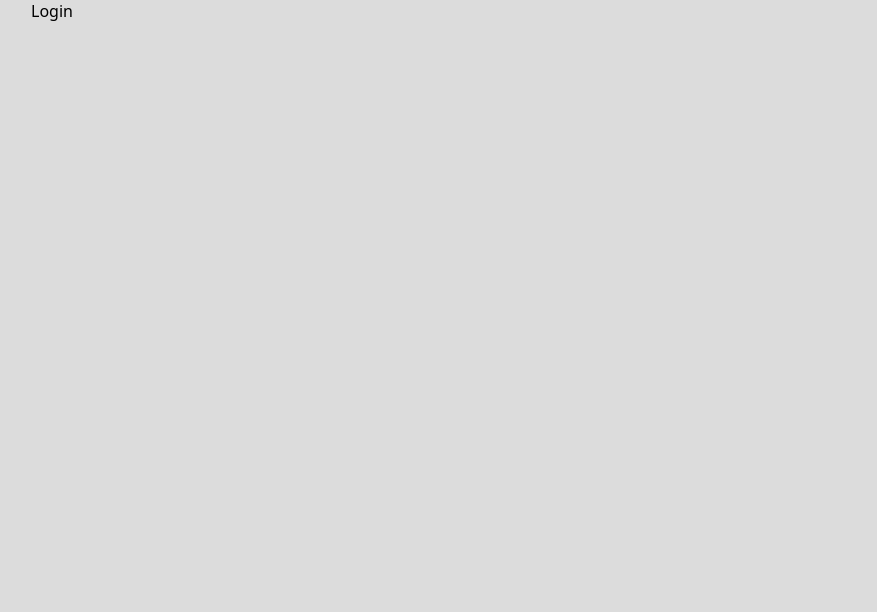
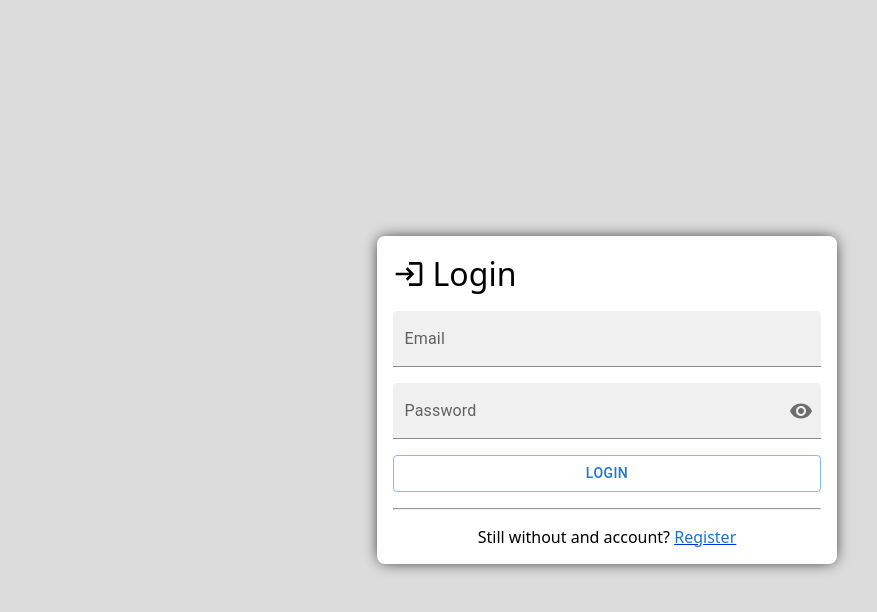
Before and after one commit to capa026/ecommerce, a React (Vite) app in the folder client/: page /login in a window 1280 px wide. Shown: the top 612 px of the page, without its empty margins (33-910 px from the left). Built offline with nearby package versions, Linux system fonts and the light colour scheme.

Commit message:
Login page Created

```diff
--- a/client/src/routes/Login.jsx
+++ b/client/src/routes/Login.jsx
@@ -1,4 +1,74 @@
+import {
+  Box,
+  FilledInput,
+  FormControl,
+  IconButton,
+  InputAdornment,
+  InputLabel,
+  Stack,
+  TextField,
+  Button,
+  Typography,
+  Link as L,
+} from "@mui/material";
+import { Visibility, VisibilityOff, LoginOutlined } from "@mui/icons-material";
+import { useForm } from "react-hook-form";
+import { useState } from "react";
+import { Link } from "react-router-dom";
 const Login = () => {
-  return <div>Login</div>;
+  const [showPassword, setShowPassword] = useState(false);
+
+  return (
+    <Stack justifyContent="center" alignItems="center" height="100vh">
+      <Box
+        component="form"
+        display="flex"
+        flexDirection="column"
+        gap="1rem"
+        bgcolor="white"
+        padding="1rem"
+        borderRadius="8px"
+        boxShadow="0 0 15px -3px black"
+        width={{ xs: "80%", md: "40%" }}
+      >
+        <Stack
+          fontSize="2rem"
+          flexDirection="row"
+          alignItems="center"
+          gap="0.5rem"
+        >
+          <LoginOutlined fontSize="1rem" />
+          Login
+        </Stack>
+        <TextField label="Email" variant="filled" fullWidth />
+        <FormControl variant="filled" fullWidth>
+          <InputLabel htmlFor="filled-adornment-password">Password</InputLabel>
+          <FilledInput
+            id="filled-adornment-password"
+            type={showPassword ? "text" : "password"}
+            endAdornment={
+              <InputAdornment position="end">
+                <IconButton
+                  aria-label="toggle password visibility"
+                  onClick={() => setShowPassword(!showPassword)}
+                  edge="end"
+                >
+                  {showPassword ? <VisibilityOff /> : <Visibility />}
+                </IconButton>
+              </InputAdornment>
+            }
+          />
+        </FormControl>
+        <Button variant="outlined">Login</Button>
+        <hr />
+        <Typography variant="h7" m={"auto"}>
+          Still without and account?{" "}
+          <Link to="/register">
+            <L>Register</L>
+          </Link>
+        </Typography>
+      </Box>
+    </Stack>
+  );
 };
 export default Login;
```
